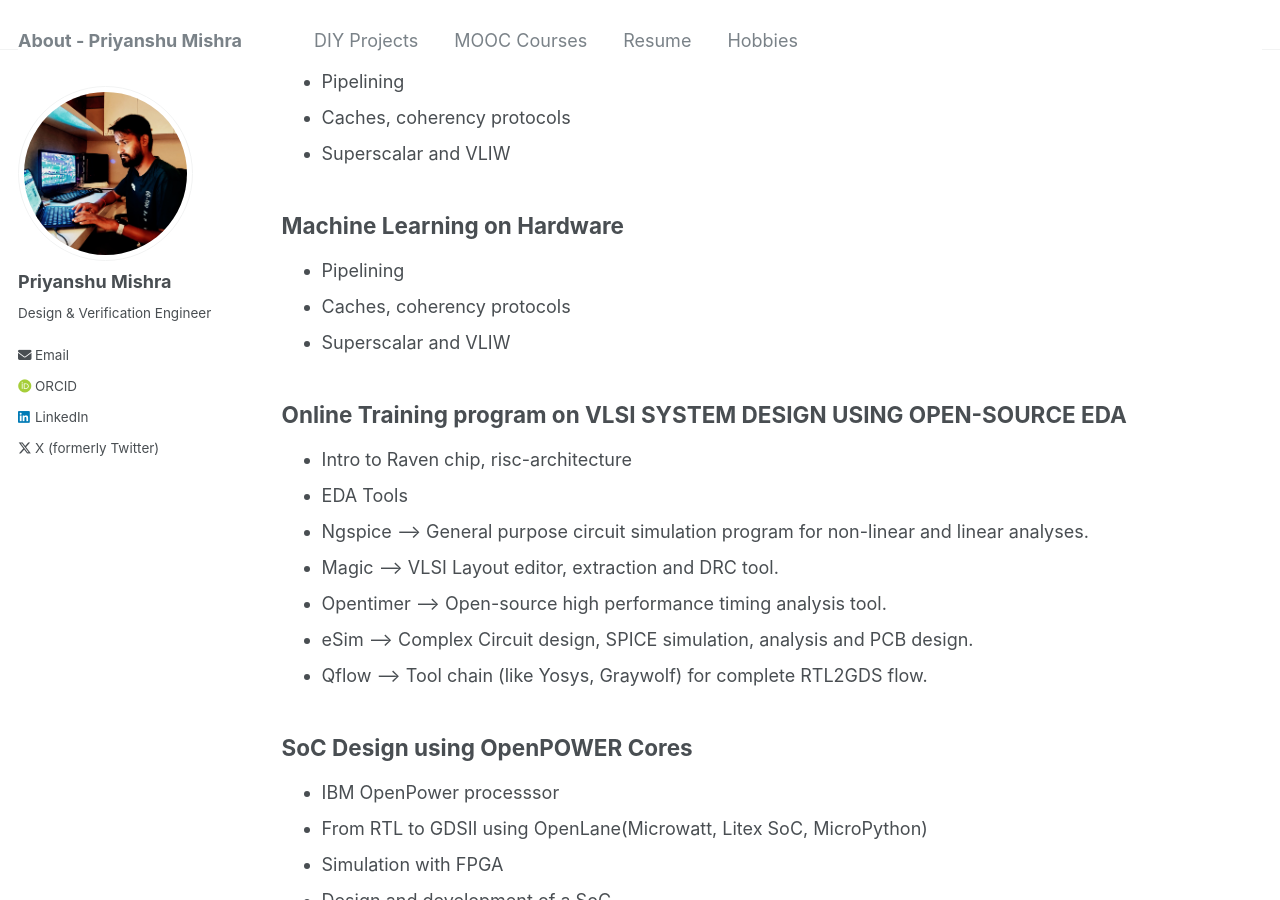
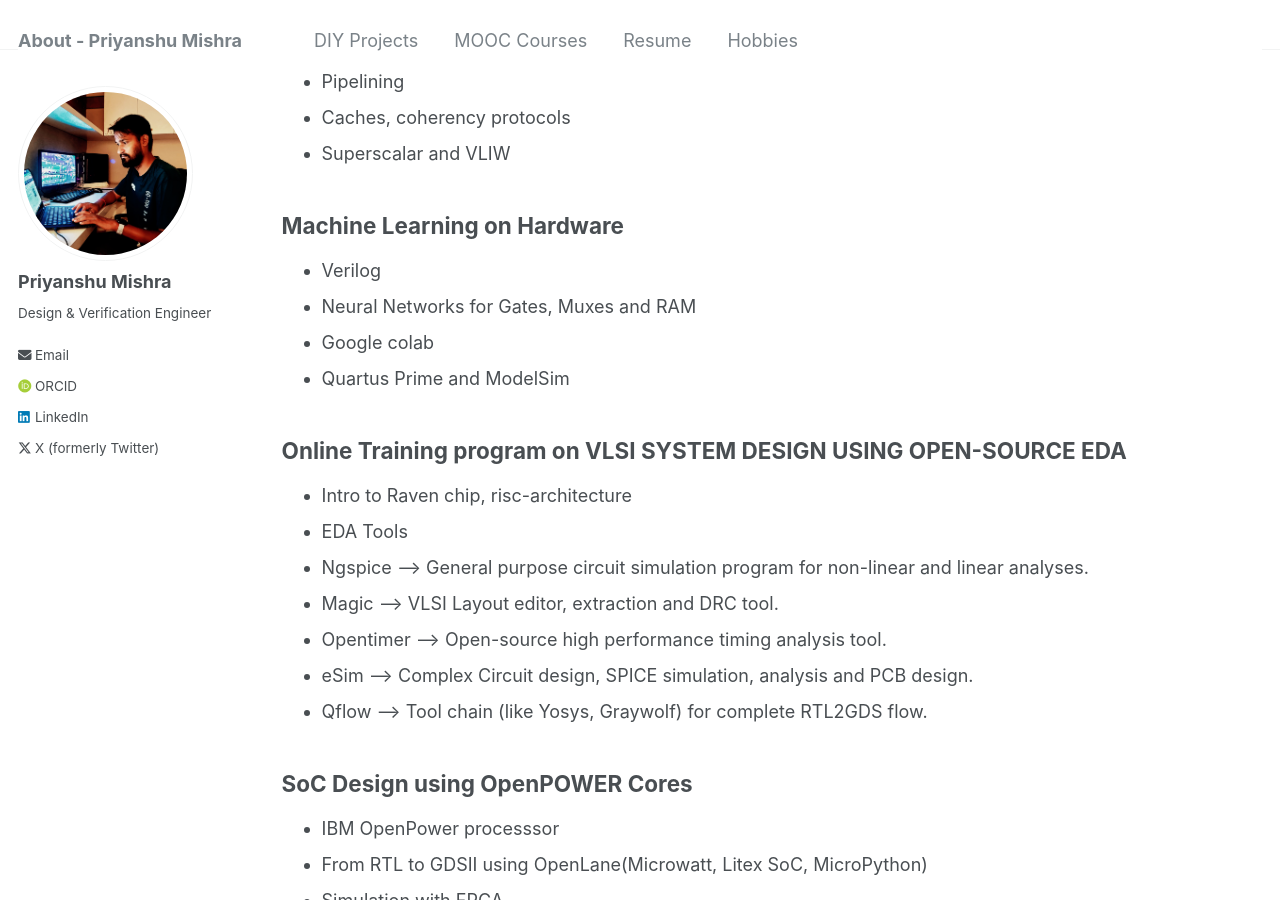
Before and after one commit to Priyanshumishra77/priyanshu.github.io, a Jekyll site: the page built from _pages/mooc-courses.md, in a window 1280 px wide and 900 px high, scrolled down 2557 px. Built offline with Jekyll 4.4.1, drawn with Linux system fonts in a browser that asks for light colours; some web fonts are replaced.

Commit message:
Update mooc-courses.md

```diff
--- a/_pages/mooc-courses.md
+++ b/_pages/mooc-courses.md
@@ -94,9 +94,10 @@ CPU Design using Verilog
 
 Machine Learning on Hardware
 --------------------
- - Pipelining
- - Caches, coherency protocols
- - Superscalar and VLIW
+ - Verilog
+ - Neural Networks for Gates, Muxes and RAM
+ - Google colab
+ - Quartus Prime and ModelSim
 
 Online Training program on VLSI SYSTEM DESIGN USING OPEN-SOURCE EDA
 --------------------
```
